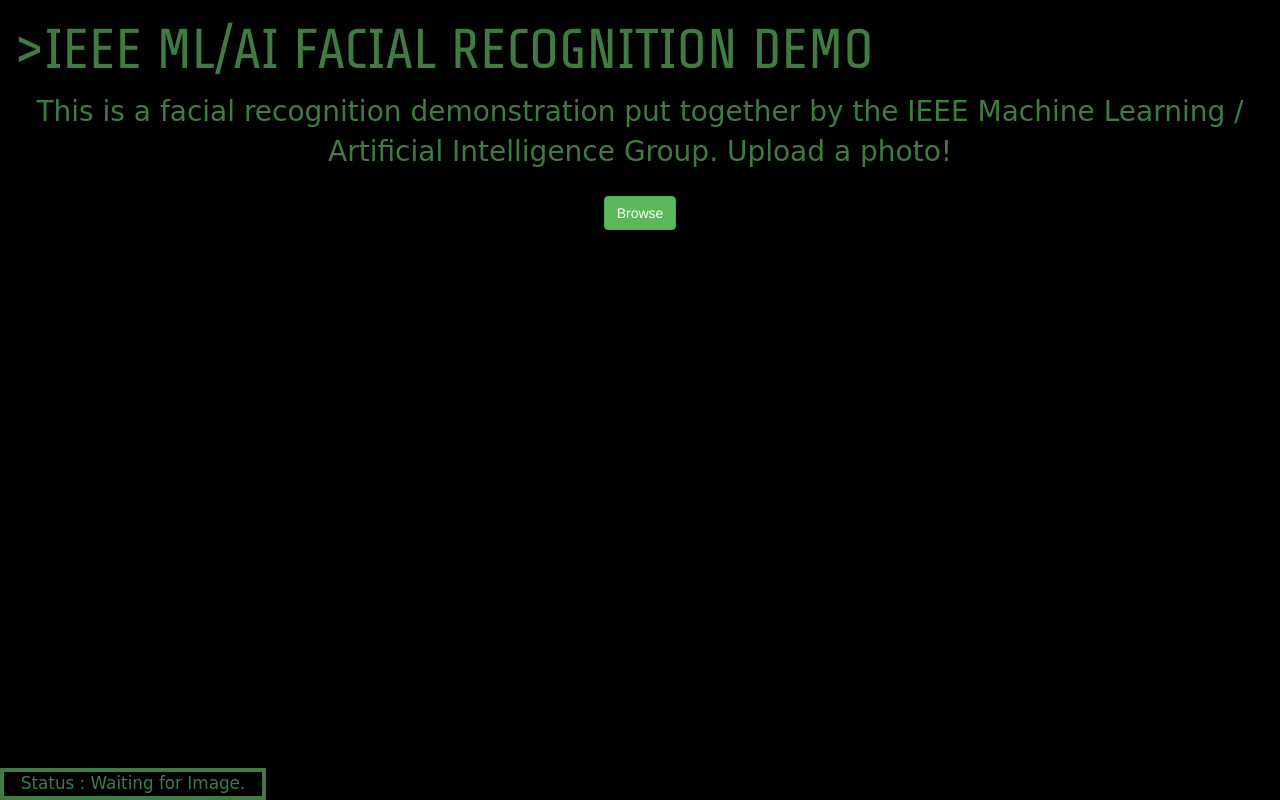
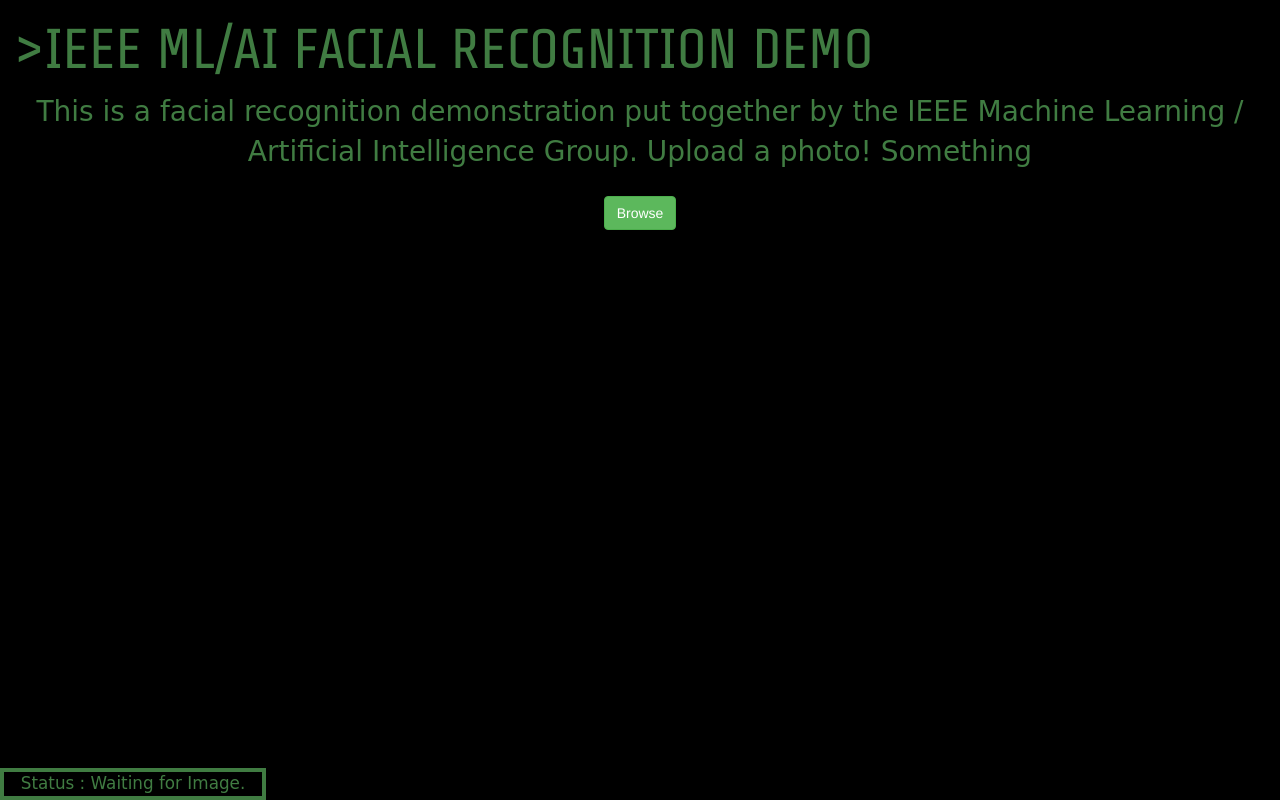
Before and after one commit to jandaj/MLAIwebsite, a plain HTML site: page index.html in a window 1280 px wide. Drawn offline with nearby package versions, Linux system fonts and the light colour scheme; a web font is replaced by a local one.

Commit message:
Changed Message

```diff
--- a/index.html
+++ b/index.html
@@ -20,7 +20,7 @@
     <!--Animated Title-->
     <div class="banner unselectable"><h1 id="title">>|</h></div>
     <!--Summary-->
-    <div class="summary unselectable"><center><p>This is a facial recognition demonstration put together by the IEEE Machine Learning / Artificial Intelligence Group.  Upload a photo!</p></center></div>
+    <div class="summary unselectable"><center><p>This is a facial recognition demonstration put together by the IEEE Machine Learning / Artificial Intelligence Group.  Upload a photo! Something</p></center></div>
     <!--Image Upload-->
     <div class="uploader col-lg-6 col-lg-offset-3"><center><label class="btn btn-success">
     Browse <input class="browser" type="file" style="display: none;">
```
